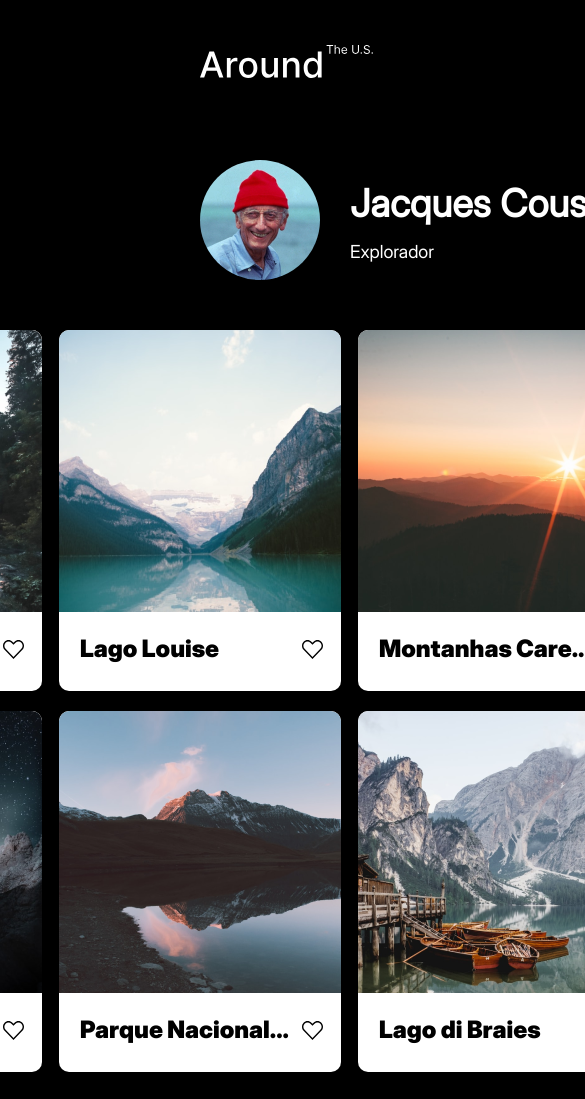
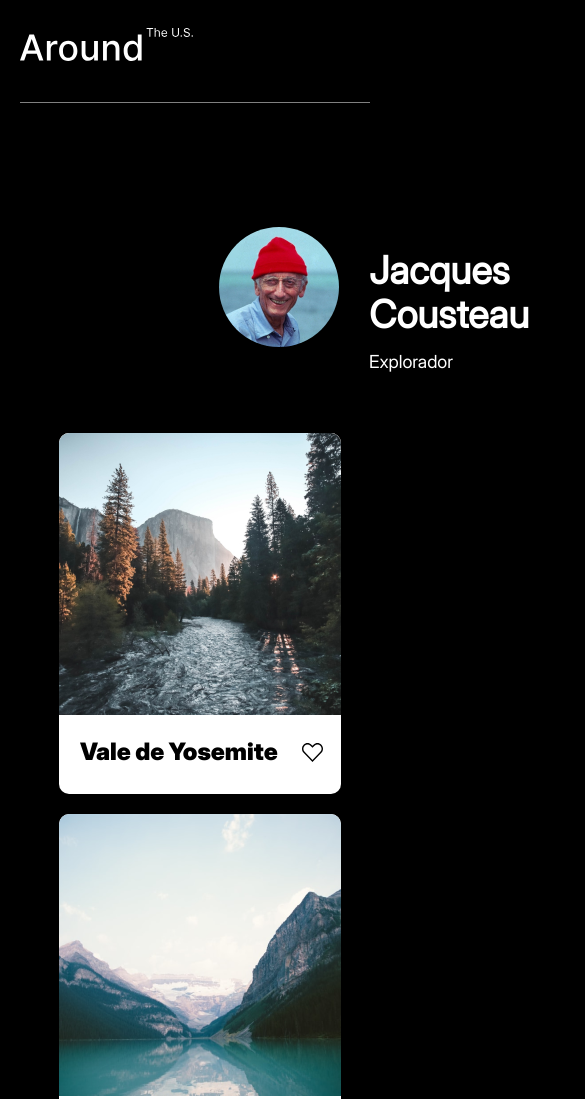
Before and after one commit to Loureirz/web_project_around, a plain HTML site: page index.html in a window 390 px wide. Shown: the top 1099 px of the page, 585 px wide, since content can reach past the window. Drawn offline with Linux system fonts and the light colour scheme.

Commit message:
fim sprint 5

```diff
--- a/blocks/cards.css
+++ b/blocks/cards.css
@@ -62,3 +62,17 @@
 .card__button-heart {
 
 }
+
+@media screen and (max-width: 1024px) {
+  .card__box {
+    grid-template-columns: repeat(2, 1fr);
+    max-width: 591px;
+  }
+}
+
+@media screen and (max-width: 720px) {
+  .card__box {
+    grid-template-columns: repeat(1, 1fr);
+    max-width: 282px;
+  }
+}
--- a/blocks/header.css
+++ b/blocks/header.css
@@ -12,3 +12,9 @@
   justify-content: flex-start;
   padding-bottom: 41px;
 }
+
+@media screen and (max-width: 720px) {
+  .header {
+    padding: 28px 20px 42px;
+  }
+}
--- a/blocks/profile.css
+++ b/blocks/profile.css
@@ -69,3 +69,15 @@
 
 .profile__button-add {
 }
+
+@media screen and (max-width: 720px) {
+  .profile {
+    padding: 42px 19px 36px;
+    margin: 0 auto;
+  }
+
+  .profile__info {
+    padding: 22px 190px 22px 30px;
+    grid-template-columns: 250px 10px;
+  }
+}
```
Also changed, not shown: README.md, blocks/page.css (line endings or trailing spaces).
